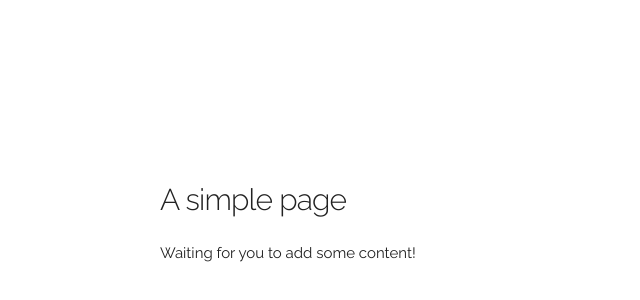
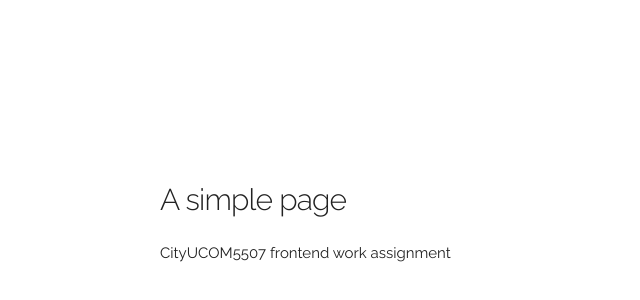
Before and after one commit to YutianXue/a-simple-page, a plain HTML site: page index.html in a window 1280 px wide. Shown: the part 60-360 px from the top of the page, 0-640 px from the left. Drawn offline with Linux system fonts and the light colour scheme.

Commit message:
Update web page content

```diff
--- a/index.html
+++ b/index.html
@@ -5,7 +5,7 @@
   <!-- Basic Page Needs
   –––––––––––––––––––––––––––––––––––––––––––––––––– -->
   <meta charset="utf-8">
-  <title>Your page title here :)</title>
+  <title>CityUCOM5507 - Assignment</title>
   <meta name="description" content="">
   <meta name="author" content="Yutian">
 
@@ -35,7 +35,7 @@
     <div class="row">
       <div class="one-half column" style="margin-top: 25%">
         <h4>A simple page</h4>
-        <p>Waiting for you to add some content!</p>
+        <p>CityUCOM5507 frontend work assignment</p>
       </div>
     </div>
   </div>
```
